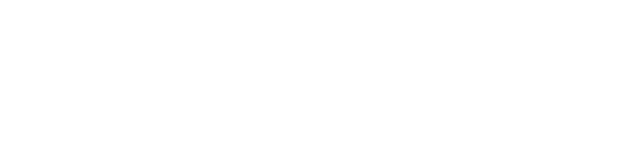
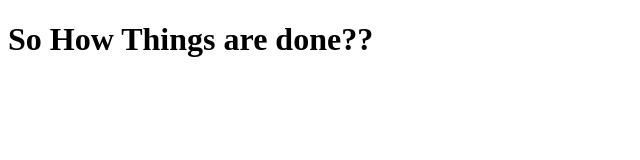
Before and after one commit to pazzo10/sharezza, a plain HTML site: page index.html in a window 1280 px wide. Shown: the whole page, without its empty margins (0-640 px from the left). Drawn offline with Linux system fonts and the light colour scheme.

Commit message:
<First header added

```diff
--- a/index.html
+++ b/index.html
@@ -2,9 +2,9 @@
 <html>
   <head>
     <meta charset="UTF-8">
-    <title>title</title>
+    <title>MY WEB SITE</title>
   </head>
   <body>
-
+    <h1><strong>So How Things are done??</strong></h1>
   </body>
 </html>
```
